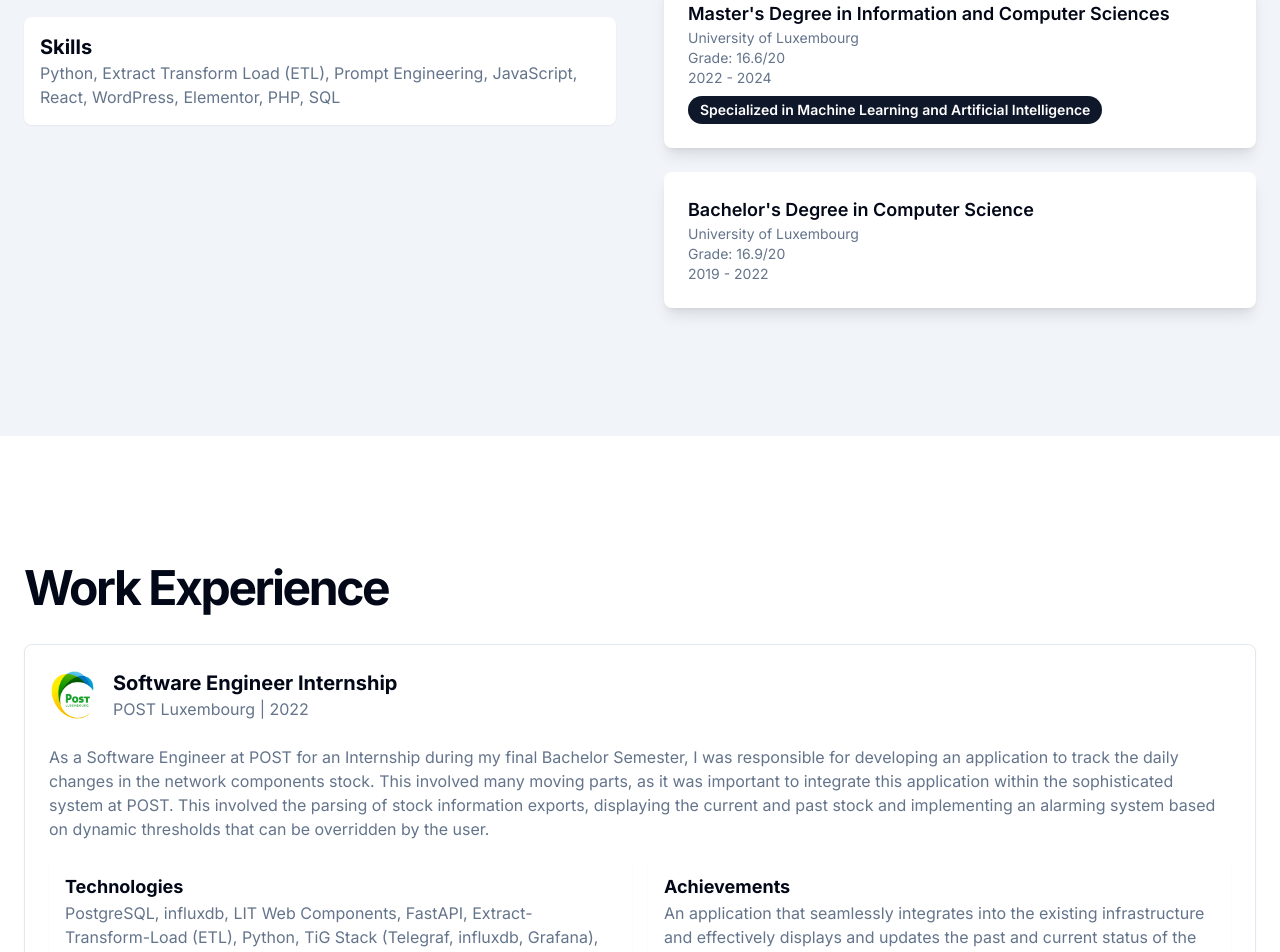
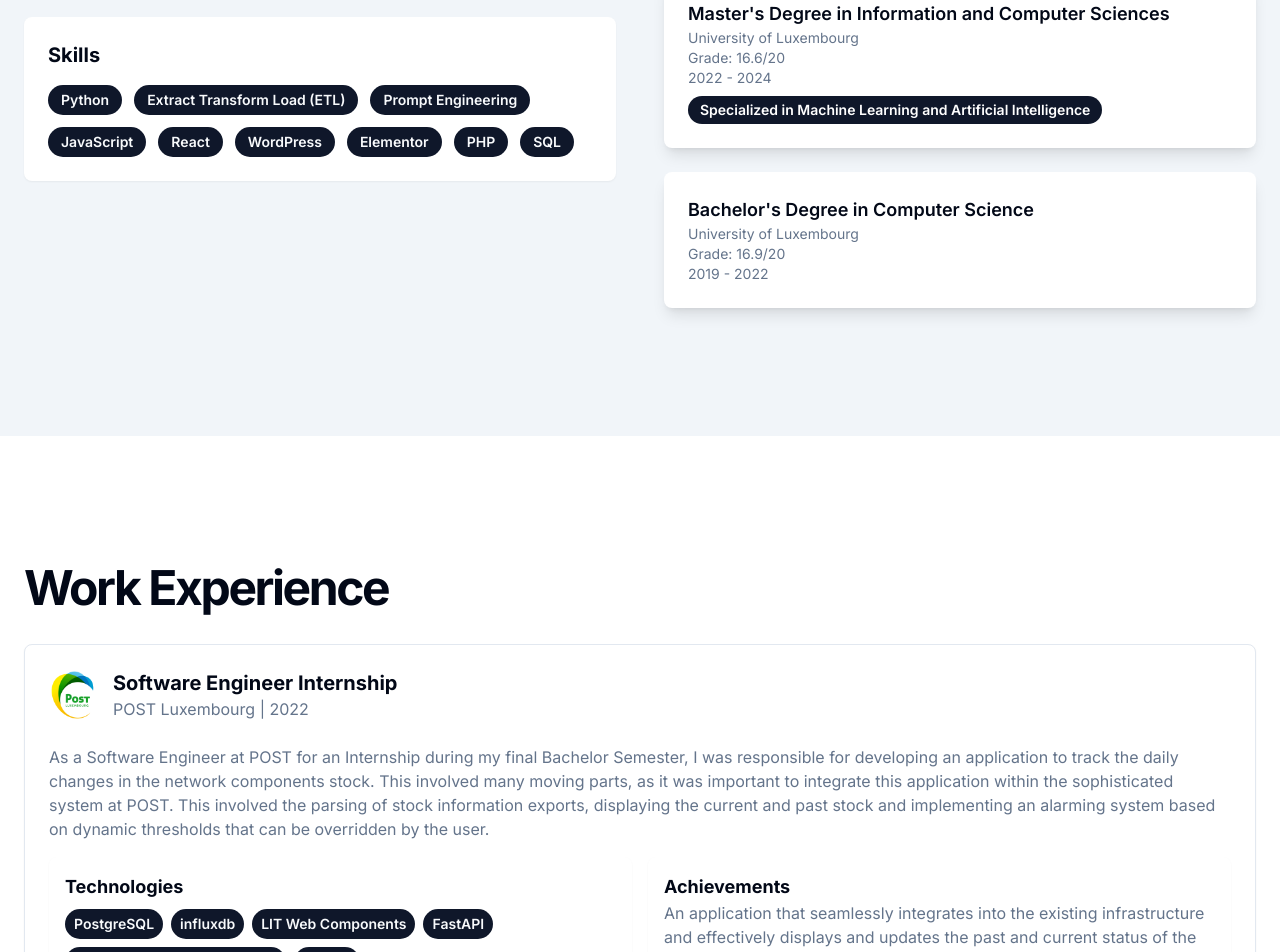
Before and after one commit to gilles-chen/website-portfolio, a Next.js app: page / in a window 1280 px wide. Shown: the part 980-1932 px from the top of the page. Built offline with nearby package versions, Linux system fonts and the light colour scheme.

Commit message:
Add ShadCN badge

```diff
--- a/src/components/Portfolio.tsx
+++ b/src/components/Portfolio.tsx
@@ -9,6 +9,7 @@ import { Canvas, useFrame } from "@react-three/fiber";
 import { Mesh, MeshStandardMaterial } from "three";
 import Typewriter from "typewriter-effect";
 import data from "./data.json"; // Import the JSON data
+import { Badge } from "@/components/ui/badge";
 
 const { aboutMe, workExperience, projects } = data;
 
@@ -104,7 +105,10 @@ export default function Portfolio() {
       {/* Main Content */}
       <main className="flex-1">
         {/* Hero Section */}
-        <section id="hero" className="w-full py-12 md:py-24 lg:py-32 bg-[#F5F3EE]">
+        <section
+          id="hero"
+          className="w-full py-12 md:py-24 lg:py-32 bg-[#F5F3EE]"
+        >
           <div className="container grid grid-cols-1 md:grid-cols-[70%_30%] gap-8 px-4 md:px-6">
             {/* Left side: About me section */}
             <div className="flex flex-col justify-center space-y-4">
@@ -168,11 +172,15 @@ export default function Portfolio() {
                   {aboutMe.description}
                 </p>
                 <div className="grid gap-4">
-                  <div className="bg-background p-4 rounded-lg shadow-sm">
-                    <h3 className="text-xl font-bold">Skills</h3>
-                    <p className="text-muted-foreground">
-                      {aboutMe.skills.join(", ")}
-                    </p>
+                  <div className="bg-background p-6 rounded-lg shadow-sm">
+                    <h3 className="text-xl font-bold mb-4">Skills</h3>
+                    <div className="flex flex-wrap gap-3">
+                      {aboutMe.skills.map((skill) => (
+                        <Badge key={skill} className="px-3 py-1 text-sm">
+                          {skill}
+                        </Badge>
+                      ))}
+                    </div>
                   </div>
                 </div>
               </div>
@@ -183,7 +191,10 @@ export default function Portfolio() {
                 </h2>
 
                 {aboutMe.education.map((edu, index) => (
-                  <div key={index} className="bg-background p-6 rounded-lg shadow-lg">
+                  <div
+                    key={index}
+                    className="bg-background p-6 rounded-lg shadow-lg"
+                  >
                     <div className="space-y-4">
                       <div className="flex items-center gap-4">
                         <div>
@@ -194,7 +205,9 @@ export default function Portfolio() {
                           <p className="text-muted-foreground text-sm">
                             Grade: {edu.grade}
                           </p>
-                          <p className="text-muted-foreground text-sm">{edu.year}</p>
+                          <p className="text-muted-foreground text-sm">
+                            {edu.year}
+                          </p>
                           {edu.specialization && (
                             <p className="text-sm font-semibold text-white bg-primary rounded-full px-3 py-1 inline-block mt-2">
                               {edu.specialization}
@@ -245,15 +258,21 @@ export default function Portfolio() {
                       {job.technologies && (
                         <div className="bg-background p-4 rounded-lg shadow-sm">
                           <h4 className="text-lg font-bold">Technologies</h4>
-                          <p className="text-muted-foreground">
-                            {job.technologies.join(", ")}
-                          </p>
+                          <div className="mt-2 flex flex-wrap gap-2">
+                            {job.technologies.map((tech) => (
+                              <Badge key={tech} className="px-2 py-1 text-sm">
+                                {tech}
+                              </Badge>
+                            ))}
+                          </div>
                         </div>
                       )}
                       {job.achievements && (
                         <div className="bg-background p-4 rounded-lg shadow-sm">
                           <h4 className="text-lg font-bold">Achievements</h4>
-                          <p className="text-muted-foreground">{job.achievements}</p>
+                          <p className="text-muted-foreground">
+                            {job.achievements}
+                          </p>
                         </div>
                       )}
                       {job.topics && (
@@ -273,20 +292,31 @@ export default function Portfolio() {
         </section>
 
         {/* Projects Section */}
-        <section id="projects" className="w-full py-12 md:py-24 lg:py-32 bg-muted">
+        <section
+          id="projects"
+          className="w-full py-12 md:py-24 lg:py-32 bg-muted"
+        >
           <div className="container px-4 md:px-6">
             <div className="space-y-4">
               <h2 className="text-3xl font-bold tracking-tighter sm:text-4xl md:text-5xl">
                 Academic Projects and Research
               </h2>
               <p className="text-muted-foreground md:text-xl/relaxed lg:text-base/relaxed xl:text-xl/relaxed">
-                This section showcases a collection of scientific documents, research papers, and academic projects I developed during my time at university. Though unpublished, these works reflect my commitment to exploring various topics in Computer Science, demonstrating the skills and knowledge I gained throughout my academic journey.
+                This section showcases a collection of scientific documents,
+                research papers, and academic projects I developed during my
+                time at university. Though unpublished, these works reflect my
+                commitment to exploring various topics in Computer Science,
+                demonstrating the skills and knowledge I gained throughout my
+                academic journey.
               </p>
             </div>
 
             <div className="grid gap-6 mt-8 grid-cols-1 md:grid-cols-2">
               {projects.map((project, index) => (
-                <Card key={index} className="hover:shadow-lg transition-shadow duration-300">
+                <Card
+                  key={index}
+                  className="hover:shadow-lg transition-shadow duration-300"
+                >
                   <CardHeader className="bg-gradient-to-r from-blue-50 to-indigo-50">
                     <div className="flex items-center gap-4">
                       <div>
--- /dev/null
+++ b/src/components/ui/badge.tsx
@@ -0,0 +1,36 @@
+import * as React from "react"
+import { cva, type VariantProps } from "class-variance-authority"
+
+import { cn } from "@/lib/utils"
+
+const badgeVariants = cva(
+  "inline-flex items-center rounded-full border px-2.5 py-0.5 text-xs font-semibold transition-colors focus:outline-none focus:ring-2 focus:ring-ring focus:ring-offset-2",
+  {
+    variants: {
+      variant: {
+        default:
+          "border-transparent bg-primary text-primary-foreground hover:bg-primary/80",
+        secondary:
+          "border-transparent bg-secondary text-secondary-foreground hover:bg-secondary/80",
+        destructive:
+          "border-transparent bg-destructive text-destructive-foreground hover:bg-destructive/80",
+        outline: "text-foreground",
+      },
+    },
+    defaultVariants: {
+      variant: "default",
+    },
+  }
+)
+
+export interface BadgeProps
+  extends React.HTMLAttributes<HTMLDivElement>,
+    VariantProps<typeof badgeVariants> {}
+
+function Badge({ className, variant, ...props }: BadgeProps) {
+  return (
+    <div className={cn(badgeVariants({ variant }), className)} {...props} />
+  )
+}
+
+export { Badge, badgeVariants }
```
